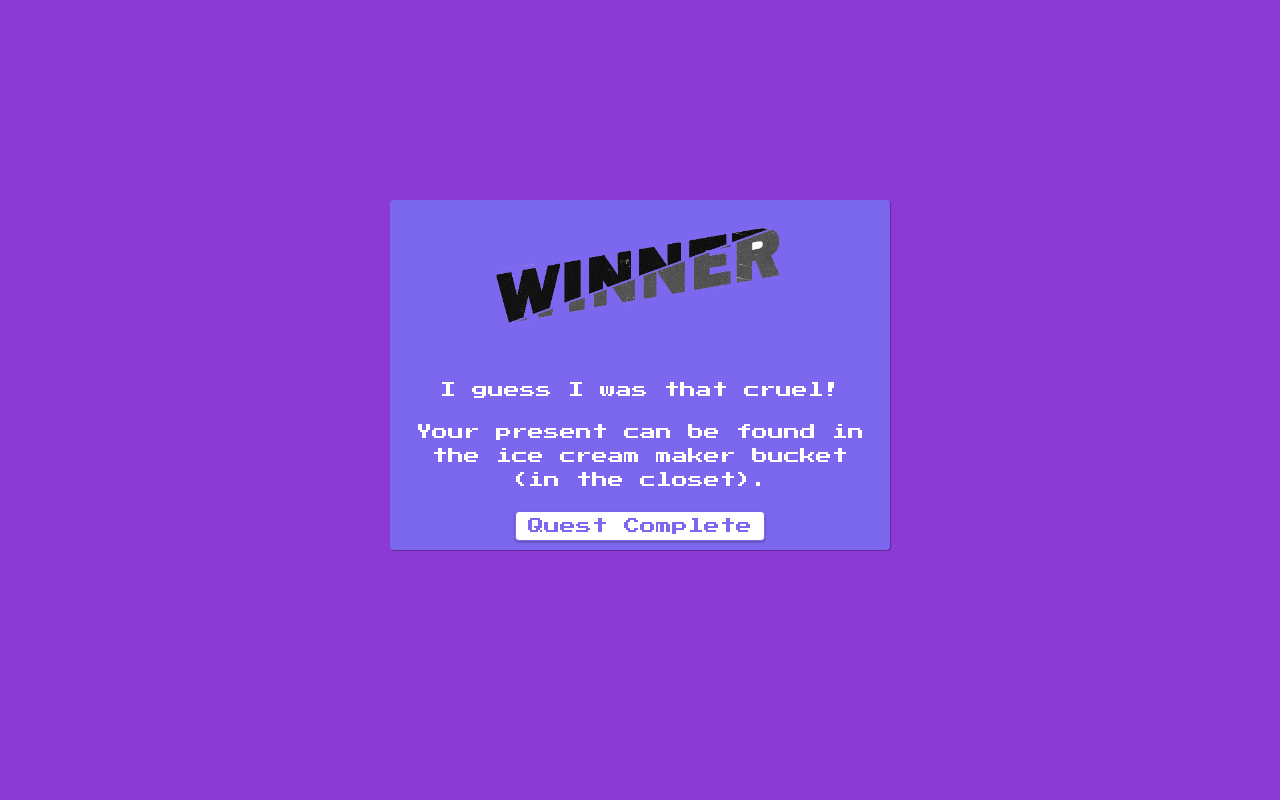
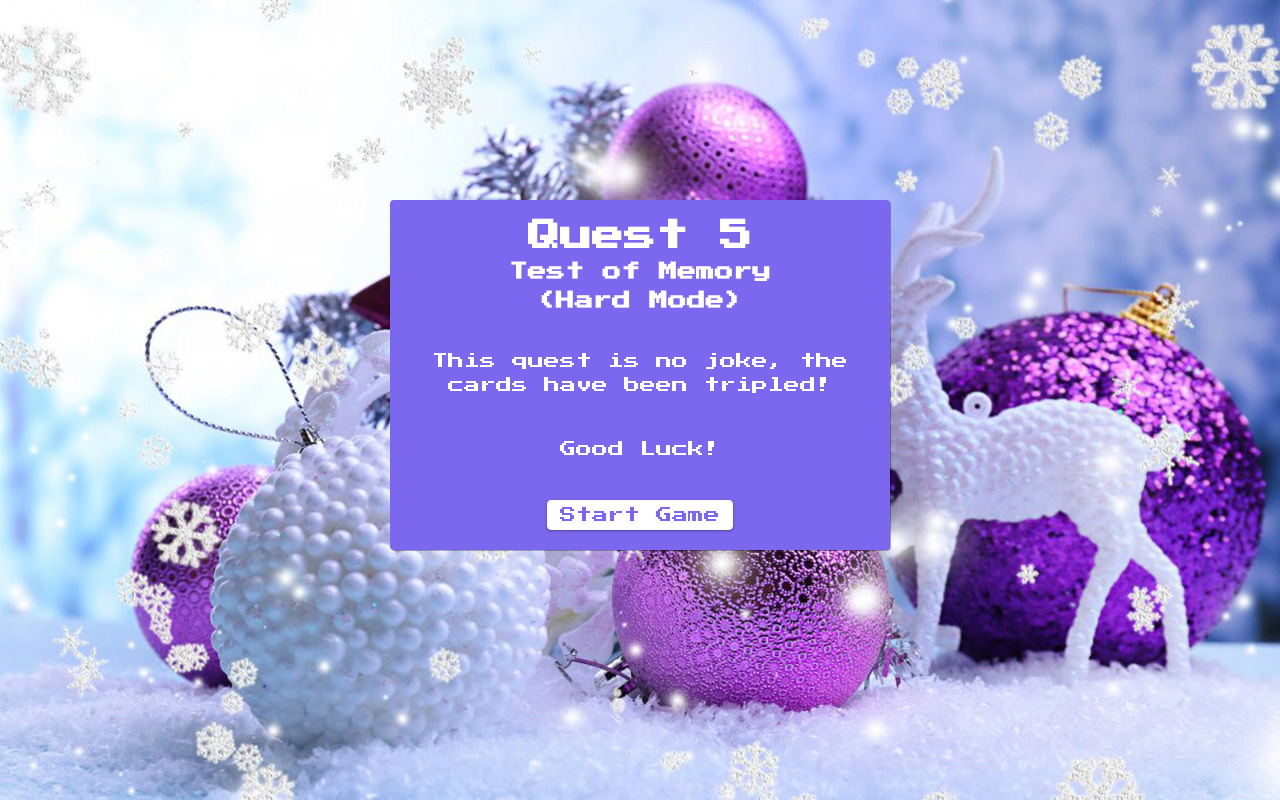
Before and after one commit to cupshir/cupshir.github.io, a plain HTML site: page games/fifth.html in a window 1280 px wide. Drawn offline with Linux system fonts and the light colour scheme.

Commit message:
fifth.css	css -added background image -card tweaks to work with background image
fifth.html	games
-content updated

sixth.html	games
-placeholder file

christmas-tree-forest.jpg	img
purple-ornaments.jpg	img
snowman-purple.png	img/memory
snowman-white.png	img/memory
-new assets

game.js	js/memory-hard
-snowman image change

```diff
--- a/css/fifth.css
+++ b/css/fifth.css
@@ -1,7 +1,9 @@
 body {
     height: 100vh;
     display: flex;
-    background: #8c3ad5;
+    background-image: url("/img/purple-ornaments.jpg");
+    background-repeat: no-repeat;
+    background-size: cover;
 }
 
 .content-card h1, .content-card h3, .content-card p {
@@ -52,10 +54,11 @@ body {
     height: calc(25% - 10px);
     margin: 5px;
     position: relative;
-    box-shadow: 1px 1px 0 rgba(0, 0, 0, .3);
+    box-shadow: 0px 1px 3px rgba(0, 0, 0, 0.35);
     transform-style: preserve-3d;
     transform: scale(1);
     transition: transform .5s;
+    border-radius: 4px;
 }
 
 .memory-card:active {
@@ -72,9 +75,13 @@ body {
     height: 100%;
     padding: 20px;
     position: absolute;
-    border-radius: 5px;
+    border-radius: 4px;
     background: #FFFFFF;
     backface-visibility: hidden;
+}
+
+.back-face {
+    background: mediumslateblue;
 }
 
 .front-face {
--- a/games/fifth.html
+++ b/games/fifth.html
@@ -10,13 +10,13 @@
         <link rel="stylesheet" href="https://fonts.googleapis.com/css?family=Press+Start+2P" />
     </head>
     <body>
-        <div class="content-card intro" style="display: none;">
+        <div class="content-card intro">
             <div>
-                <h1>Final Quest</h1>
+                <h1>Quest 5</h1>
                 <h3>Test of Memory</h3>
                 <h3>(Hard Mode)</h3>
             </div>
-            <p>This final quest is no joke, the cards have been tripled!</p>
+            <p>This quest is no joke, the cards have been tripled!</p>
             <p>Good Luck!</p>
             <div class="btn start-game">Start Game</div>
         </div>
@@ -26,11 +26,11 @@
             </div>
         </div>
 
-        <div class="content-card winner">
+        <div class="content-card winner" style="display: none;">
             <img src="/img/winner.png" alt="Winner">
             <p>I guess I was that cruel!</p>
             <p>Your present can be found in the ice cream maker bucket (in the closet).</p>
-            <a href="/index.html" class="btn continue-quest">Quest Complete</a>
+            <a href="/games/sixth.html" class="btn continue-quest">Proceed to final quest</a>
         </div>
 
         <script src="../js/memory-hard/constants.js"></script>
--- a/js/memory-hard/game.js
+++ b/js/memory-hard/game.js
@@ -1,7 +1,7 @@
 function buildCard(cardId, cardType, cardImageName, cardImageText) {
     let newCard = `<div id="${cardId}" class="memory-card" data-card-type="${cardType}">
         <img class="front-face" src="../img/memory/${cardImageName}" alt="${cardImageText}">
-        <img class="back-face" src="../img/memory/snowman.svg" alt="Memory Card">
+        <img class="back-face" src="../img/memory/snowman-white.png" alt="Memory Card">
     </div>`;
 
     return newCard;
```
Also changed, not shown: games/sixth.html (added), img/christmas-tree-forest.jpg (added), img/memory/snowman-purple.png (added), img/memory/snowman-white.png (added), img/purple-ornaments.jpg (added).
